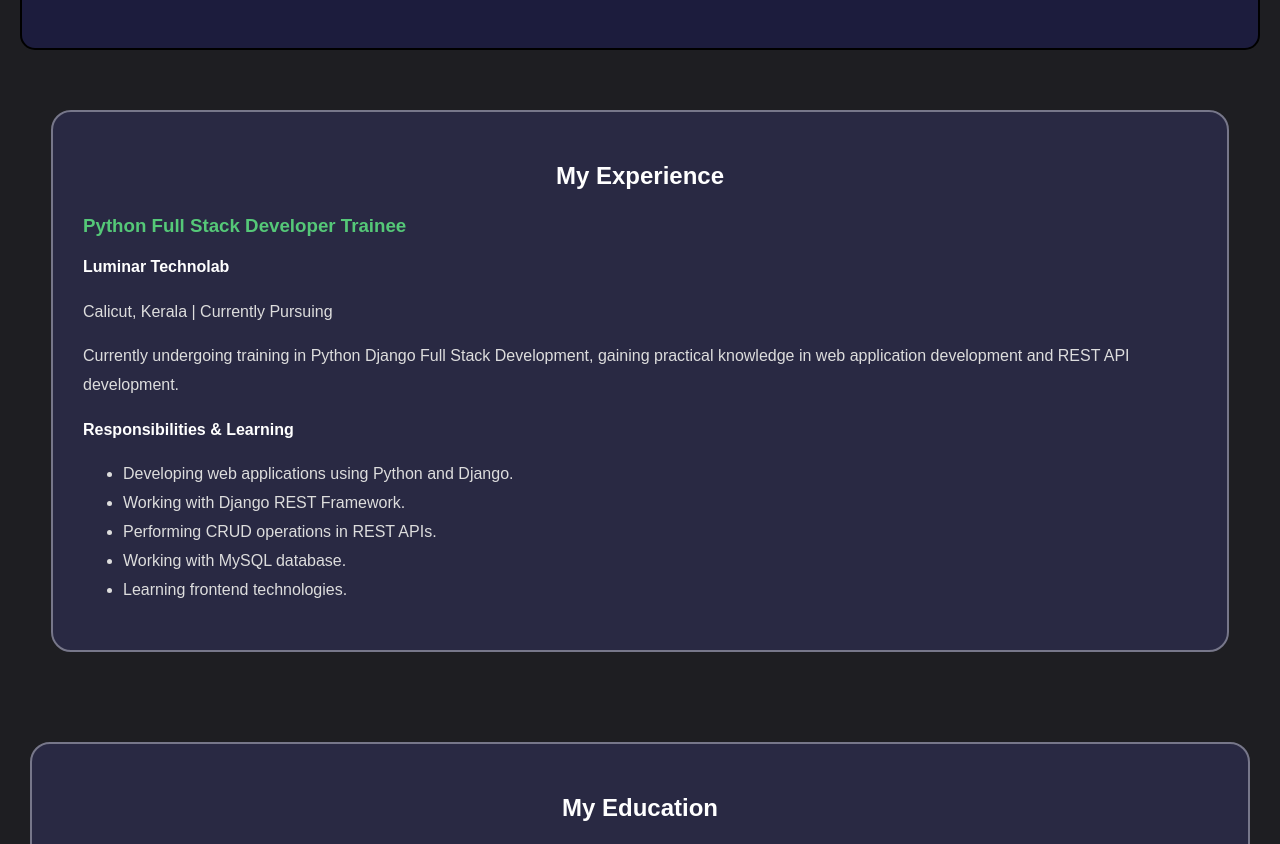
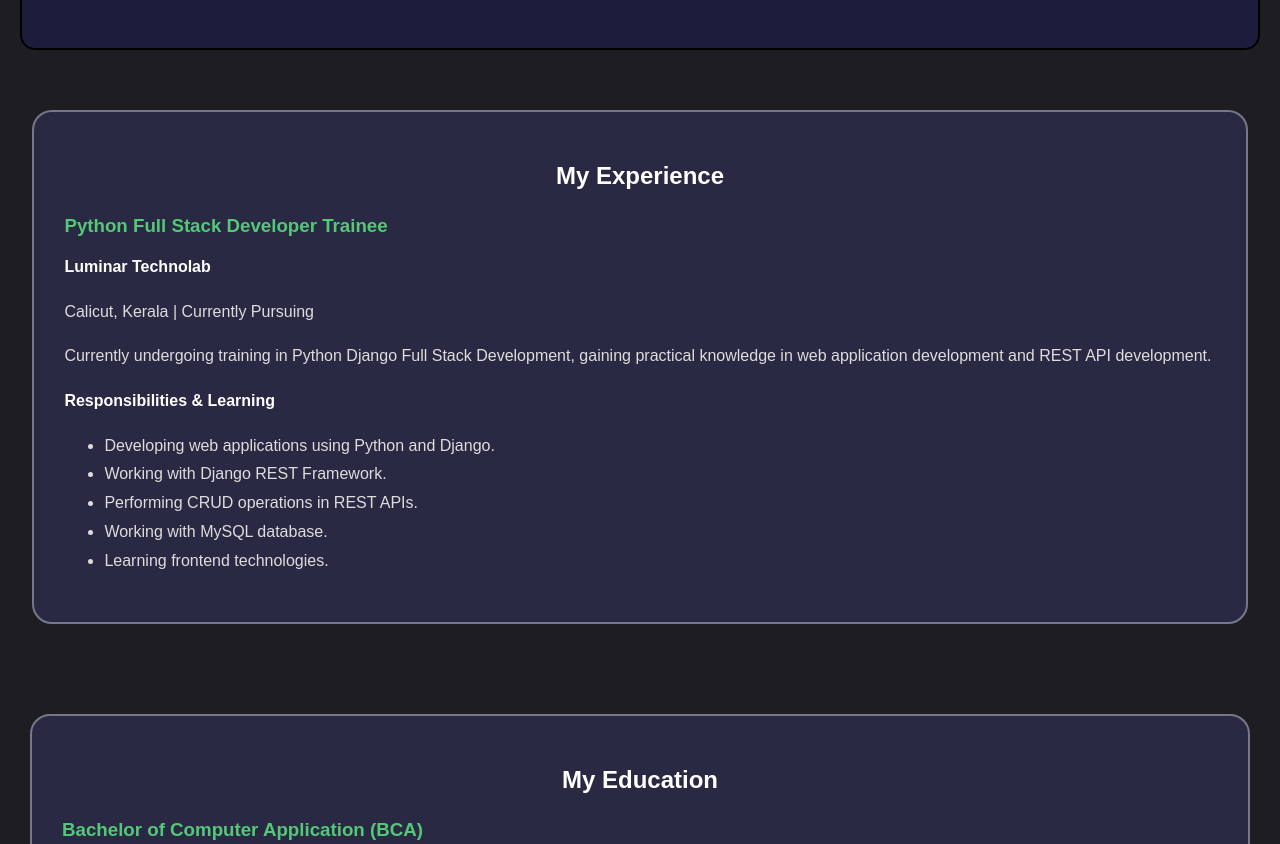
Before and after one commit to aswani-py/Portfolio, a plain HTML site: page index.html in a window 1280 px wide. Shown: the part 1414-2258 px from the top of the page. Drawn offline with Linux system fonts and the light colour scheme.

Commit message:
final fix

```diff
--- a/index.html
+++ b/index.html
@@ -40,7 +40,7 @@
 
         <div class="container">
             <h1>Aswani-P<br>
-               <span>Full-Stack Developer | Intern at Luminar</span>
+               <span>Full-Stack Developer | Intern at Luminar Technolab</span>
             </h1>
 
             <!-- About section -->
--- a/portfolio.css
+++ b/portfolio.css
@@ -192,9 +192,9 @@ section {
     padding: 20px;
 }
 
-#experience > .experience-box {
-    max-width: 1350px;
-    width: 95%;
+#experience  .experience-box {
+    max-width: 1500px;
+    width: 98%;
     margin: 10px auto;
 }
 
@@ -379,10 +379,7 @@ section {
         margin-top: 20px;
     }
 
-    /* .container h2 {
-        font-size: 19px;
-        line-height: 1.4;
-    } */
+
 
     .container p {
         font-size: 15px;
@@ -433,7 +430,7 @@ section {
         padding: 20px 10px;
     }
 
-    #experience > .experience-box {
+    #experience  .experience-box {
         width: 100%;
         max-width: 100%;
     }
```
